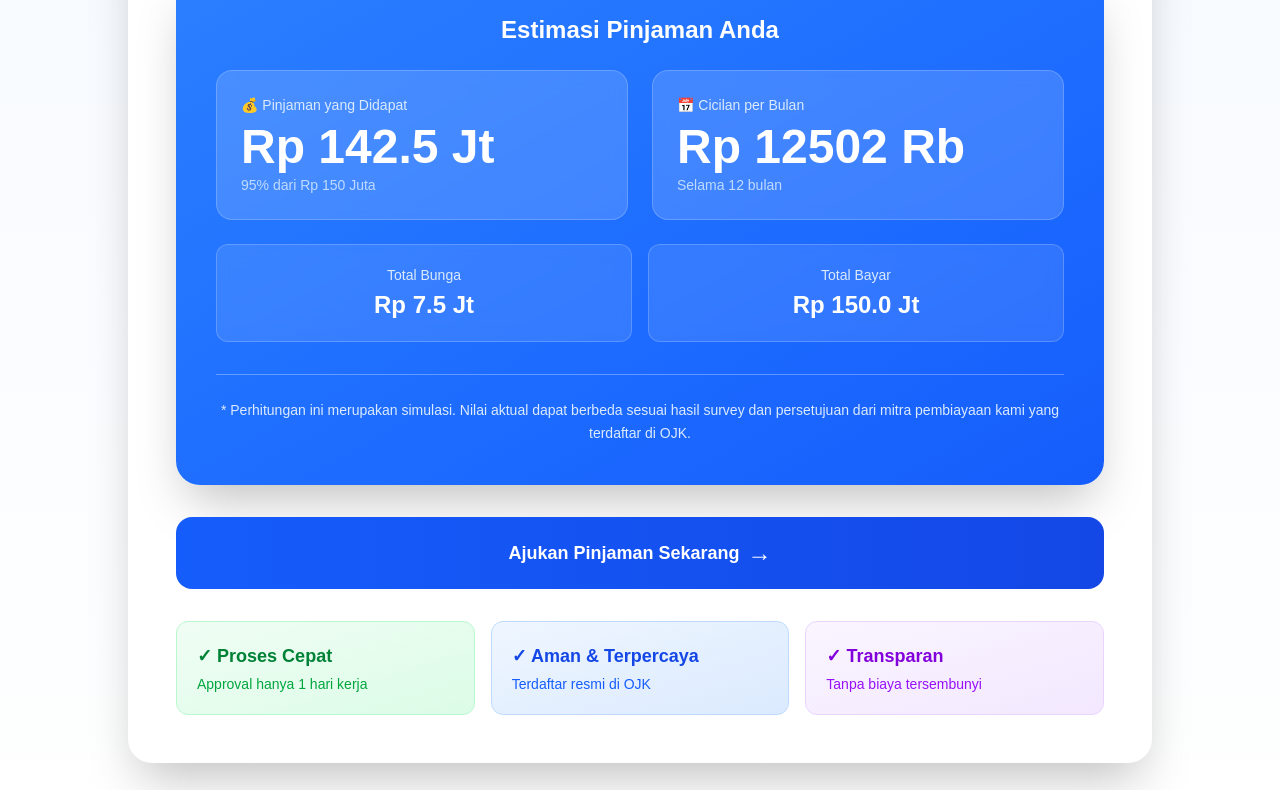
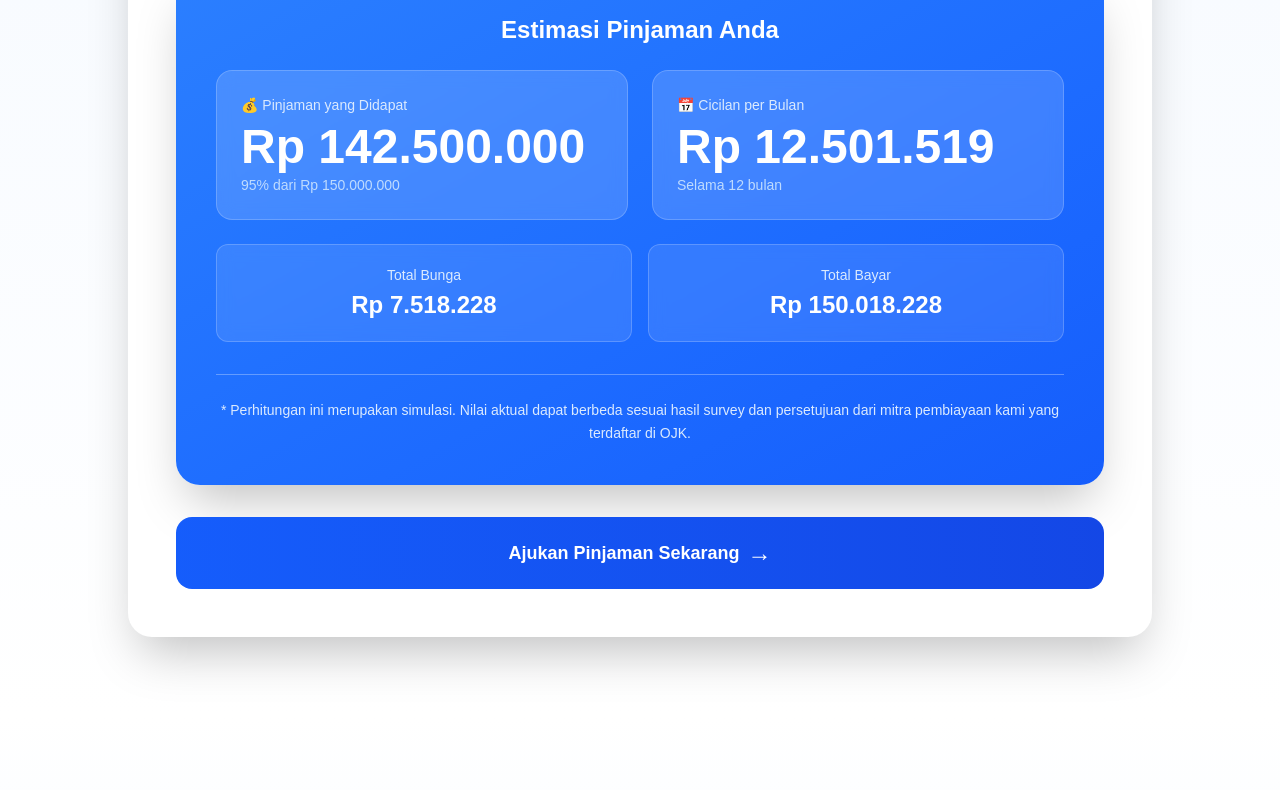
Before and after one commit to gilangrmdnii/serra-v2, a Next.js app: page / in a window 1280 px wide. Shown: the part 3910-4700 px from the top of the page. Built offline with nearby package versions, Linux system fonts and the light colour scheme.

Commit message:
update simulasi pinjaman

```diff
--- a/src/app/components/LoanSimulator.tsx
+++ b/src/app/components/LoanSimulator.tsx
@@ -7,27 +7,31 @@ export default function LoanSimulator() {
   const [vehicleValue, setVehicleValue] = useState(150000000);
   const [loanTerm, setLoanTerm] = useState(12);
 
+  // Format angka ke Rupiah tanpa desimal
+  const formatRupiah = (num: number) => {
+    return num.toLocaleString("id-ID", {
+      style: "currency",
+      currency: "IDR",
+      minimumFractionDigits: 0,
+      maximumFractionDigits: 0,
+    });
+  };
+
   const calculateLoanDetails = () => {
-        // Persentase pencairan untuk mobil 95%
-        const ltvRatio = 0.95;
-        const maxLoan = vehicleValue * ltvRatio;
+    const ltvRatio = 0.95; // 95% dari nilai kendaraan
+    const maxLoan = Math.round(vehicleValue * ltvRatio);
+    const interestRate = 0.008; // 0.8% per bulan
 
-        // Bunga efektif 0.8% per bulan
-        const interestRate = 0.008;
+    // Rumus anuitas
+    const monthlyPayment = Math.round(
+      (maxLoan * interestRate * Math.pow(1 + interestRate, loanTerm)) /
+        (Math.pow(1 + interestRate, loanTerm) - 1)
+    );
 
-        // Rumus anuitas untuk cicilan bulanan
-        const monthlyPayment = (maxLoan * interestRate * Math.pow(1 + interestRate, loanTerm)) /
-            (Math.pow(1 + interestRate, loanTerm) - 1);
+    const totalPayment = Math.round(monthlyPayment * loanTerm);
+    const totalInterest = Math.round(totalPayment - maxLoan);
 
-        const totalPayment = monthlyPayment * loanTerm;
-        const totalInterest = totalPayment - maxLoan;
-
-        return {
-            maxLoan,
-            monthlyPayment,
-            totalInterest,
-            totalPayment
-        };
+    return { maxLoan, monthlyPayment, totalInterest, totalPayment };
   };
 
   const loanDetails = calculateLoanDetails();
@@ -48,7 +52,6 @@ export default function LoanSimulator() {
         </div>
 
         <div className="bg-white rounded-3xl shadow-2xl p-8 md:p-12">
-
           {/* Header Card */}
           <div className="flex items-center gap-4 mb-10 p-6 bg-gradient-to-r from-blue-50 to-blue-100 rounded-2xl">
             <div className="bg-blue-500 p-3 rounded-xl">
@@ -75,18 +78,20 @@ export default function LoanSimulator() {
               onChange={(e) => setVehicleValue(Number(e.target.value))}
               className="w-full h-3 rounded-lg appearance-none cursor-pointer"
               style={{
-                                background: `linear-gradient(to right, #3b82f6 0%, #3b82f6 ${((vehicleValue - 50000000) / 450000000) * 100}%, #e5e7eb ${((vehicleValue - 50000000) / 450000000) * 100}%, #e5e7eb 100%)`
+                background: `linear-gradient(to right, #3b82f6 0%, #3b82f6 ${
+                  ((vehicleValue - 50000000) / 450000000) * 100
+                }%, #e5e7eb ${((vehicleValue - 50000000) / 450000000) * 100}%, #e5e7eb 100%)`,
               }}
             />
             <div className="flex justify-between mt-3">
-                            <span className="text-gray-500 text-sm font-medium">Rp 50 Juta</span>
+              <span className="text-gray-500 text-sm font-medium">Rp 50.000.000</span>
               <div className="text-center">
                 <div className="text-blue-600 font-bold text-3xl">
-                                    Rp {(vehicleValue / 1000000).toFixed(0)} Jt
+                  {formatRupiah(vehicleValue)}
                 </div>
                 <div className="text-gray-500 text-xs mt-1">Nilai Kendaraan</div>
               </div>
-                            <span className="text-gray-500 text-sm font-medium">Rp 500 Juta</span>
+              <span className="text-gray-500 text-sm font-medium">Rp 500.000.000</span>
             </div>
           </div>
 
@@ -105,7 +110,9 @@ export default function LoanSimulator() {
               onChange={(e) => setLoanTerm(Number(e.target.value))}
               className="w-full h-3 rounded-lg appearance-none cursor-pointer"
               style={{
-                                background: `linear-gradient(to right, #10b981 0%, #10b981 ${((loanTerm - 12) / 36) * 100}%, #e5e7eb ${((loanTerm - 12) / 36) * 100}%, #e5e7eb 100%)`
+                background: `linear-gradient(to right, #10b981 0%, #10b981 ${
+                  ((loanTerm - 12) / 36) * 100
+                }%, #e5e7eb ${((loanTerm - 12) / 36) * 100}%, #e5e7eb 100%)`,
               }}
             />
             <div className="flex justify-between mt-3">
@@ -123,7 +130,9 @@ export default function LoanSimulator() {
             <Percent className="w-5 h-5 text-amber-600 mt-0.5 flex-shrink-0" />
             <div>
               <div className="font-semibold text-amber-900">Bunga Kompetitif</div>
-                            <div className="text-sm text-amber-700">Bunga efektif 0.8% per bulan dengan perhitungan anuitas</div>
+              <div className="text-sm text-amber-700">
+                Bunga efektif 0.8% per bulan dengan perhitungan anuitas
+              </div>
             </div>
           </div>
 
@@ -135,21 +144,19 @@ export default function LoanSimulator() {
               <div className="bg-white/15 backdrop-blur-sm rounded-2xl p-6 border border-white/20">
                 <div className="text-blue-100 text-sm mb-2 font-medium">💰 Pinjaman yang Didapat</div>
                 <div className="text-4xl md:text-5xl font-bold mb-1">
-                                    Rp {(loanDetails.maxLoan / 1000000).toFixed(1)} Jt
+                  {formatRupiah(loanDetails.maxLoan)}
                 </div>
                 <div className="text-blue-200 text-sm">
-                                    95% dari Rp {(vehicleValue / 1000000).toFixed(0)} Juta
+                  95% dari {formatRupiah(vehicleValue)}
                 </div>
               </div>
 
               <div className="bg-white/15 backdrop-blur-sm rounded-2xl p-6 border border-white/20">
                 <div className="text-blue-100 text-sm mb-2 font-medium">📅 Cicilan per Bulan</div>
                 <div className="text-4xl md:text-5xl font-bold mb-1">
-                                    Rp {(loanDetails.monthlyPayment / 1000).toFixed(0)} Rb
+                  {formatRupiah(loanDetails.monthlyPayment)}
                 </div>
-                                <div className="text-blue-200 text-sm">
-                                    Selama {loanTerm} bulan
-                                </div>
+                <div className="text-blue-200 text-sm">Selama {loanTerm} bulan</div>
               </div>
             </div>
 
@@ -157,48 +164,33 @@ export default function LoanSimulator() {
               <div className="text-center py-5 bg-white/10 backdrop-blur-sm rounded-xl border border-white/20">
                 <div className="text-blue-100 text-sm mb-1 font-medium">Total Bunga</div>
                 <div className="text-2xl font-bold">
-                                    Rp {(loanDetails.totalInterest / 1000000).toFixed(1)} Jt
+                  {formatRupiah(loanDetails.totalInterest)}
                 </div>
               </div>
               <div className="text-center py-5 bg-white/10 backdrop-blur-sm rounded-xl border border-white/20">
                 <div className="text-blue-100 text-sm mb-1 font-medium">Total Bayar</div>
                 <div className="text-2xl font-bold">
-                                    Rp {(loanDetails.totalPayment / 1000000).toFixed(1)} Jt
+                  {formatRupiah(loanDetails.totalPayment)}
                 </div>
               </div>
             </div>
 
             <div className="pt-6 border-t border-white/30">
               <p className="text-blue-100 text-sm text-center leading-relaxed">
-                                * Perhitungan ini merupakan simulasi. Nilai aktual dapat berbeda sesuai hasil survey dan persetujuan dari mitra pembiayaan kami yang terdaftar di OJK.
+                * Perhitungan ini merupakan simulasi. Nilai aktual dapat berbeda sesuai hasil survey
+                dan persetujuan dari mitra pembiayaan kami yang terdaftar di OJK.
               </p>
             </div>
           </div>
 
           {/* CTA Button */}
           <button
-                        onClick={() => document.getElementById('form')?.scrollIntoView({ behavior: 'smooth' })}
+            onClick={() => document.getElementById("form")?.scrollIntoView({ behavior: "smooth" })}
             className="w-full mt-8 bg-gradient-to-r from-blue-600 to-blue-700 text-white py-5 rounded-2xl font-bold text-lg hover:shadow-2xl transform hover:scale-[1.02] transition-all duration-300 flex items-center justify-center gap-2"
           >
             <span>Ajukan Pinjaman Sekarang</span>
             <span className="text-2xl">→</span>
           </button>
-
-                    {/* Info Badges */}
-                    <div className="mt-8 grid grid-cols-1 md:grid-cols-3 gap-4">
-                        <div className="p-5 bg-gradient-to-br from-green-50 to-green-100 rounded-xl border border-green-200">
-                            <div className="text-green-700 font-bold text-lg mb-1">✓ Proses Cepat</div>
-                            <div className="text-green-600 text-sm">Approval hanya 1 hari kerja</div>
-                        </div>
-                        <div className="p-5 bg-gradient-to-br from-blue-50 to-blue-100 rounded-xl border border-blue-200">
-                            <div className="text-blue-700 font-bold text-lg mb-1">✓ Aman & Terpercaya</div>
-                            <div className="text-blue-600 text-sm">Terdaftar resmi di OJK</div>
-                        </div>
-                        <div className="p-5 bg-gradient-to-br from-purple-50 to-purple-100 rounded-xl border border-purple-200">
-                            <div className="text-purple-700 font-bold text-lg mb-1">✓ Transparan</div>
-                            <div className="text-purple-600 text-sm">Tanpa biaya tersembunyi</div>
-                        </div>
-                    </div>
         </div>
       </div>
     </section>
--- a/src/app/components/ProductsSection.tsx
+++ b/src/app/components/ProductsSection.tsx
@@ -27,7 +27,7 @@ export default function ProductsSection() {
                 "Pencairan hingga 95%",
                 "Biaya transparan"
             ],
-            recommended: true
+            recommended: false
         },
         {
             tenor: "36 Bulan",
@@ -51,7 +51,7 @@ export default function ProductsSection() {
                 "Pencairan hingga 95%",
                 "Biaya transparan"
             ],
-            recommended: false
+            recommended: true
         }
     ];
 
```
Lines whose indentation alone changed are shown as unchanged.
